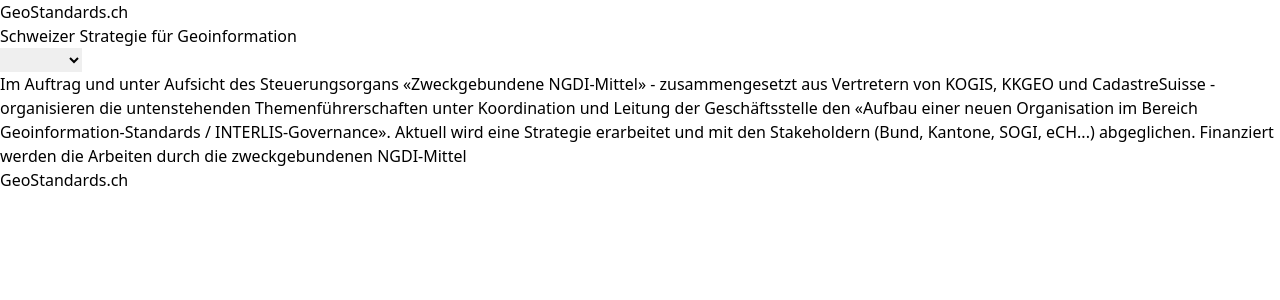
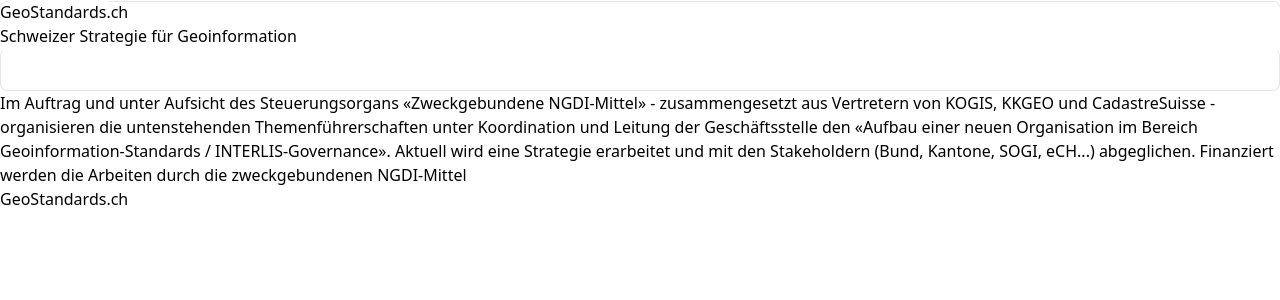
Before and after one commit to geostandards-ch/gs-website, a Vue app: page / in a window 1280 px wide. Shown: the top 300 px of the page. Built offline with nearby package versions, Linux system fonts and the light colour scheme.

Commit message:
feat: Add header

```diff
--- a/src/components/TheHeader.vue
+++ b/src/components/TheHeader.vue
@@ -1,20 +1,24 @@
 <template>
   <nav class="bg-slate-600">
-    <h1 class="font-display font-bold text-3xl">{{ $t("general.title") }}</h1>
-    <p>{{ $t("general.headline") }}</p>
-    <div class="lang-dropdown">
-      <select v-model="selectedLanguage">
-        <option v-for="lang in languages" :key="lang.value" :value="lang.value">
-          {{ lang.label }}
-        </option>
-      </select>
+    <div class="container m-auto px-4 py-4">
+      <div class="flex justify-between">
+        <div class="text-white">
+          <h1 class="font-display font-bold text-2xl">
+            {{ $t("general.title") }}
+          </h1>
+          <p>{{ $t("general.headline") }}</p>
+        </div>
+
+        <LangPicker />
+      </div>
     </div>
   </nav>
 </template>
 
-<script setup>
+<script setup lang="ts">
 import { ref, watch } from "vue";
 import { useI18n } from "vue-i18n";
+import LangPicker from "../components/LangPicker.vue";
 
 const { locale } = useI18n();
 const selectedLanguage = ref(locale.value);
```
